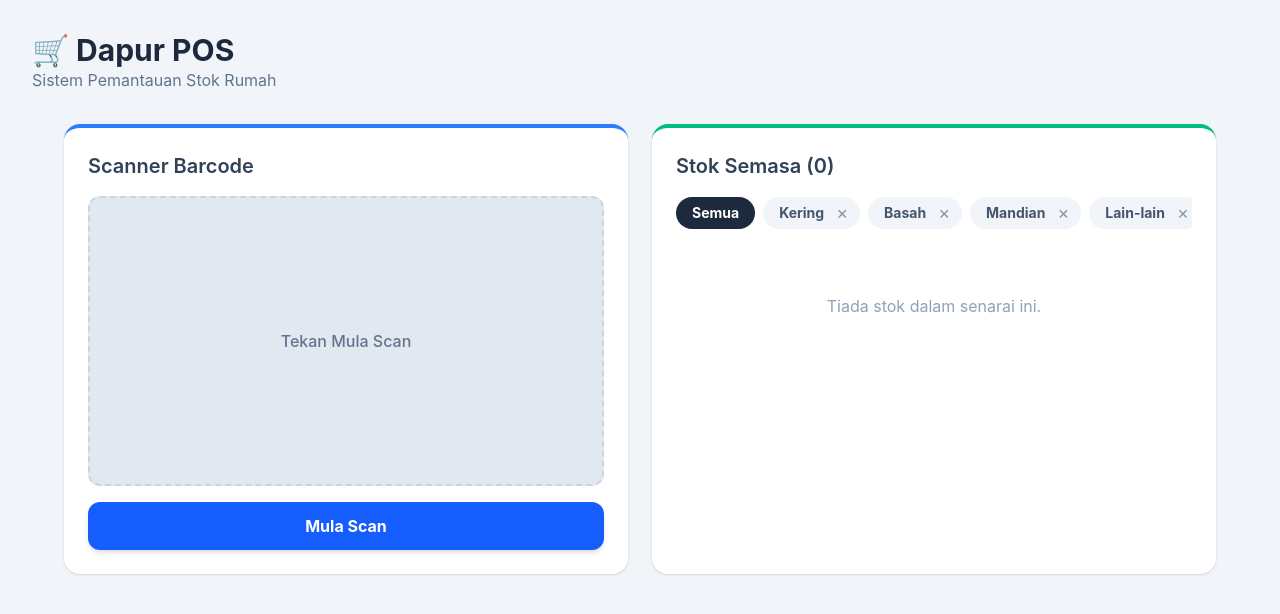
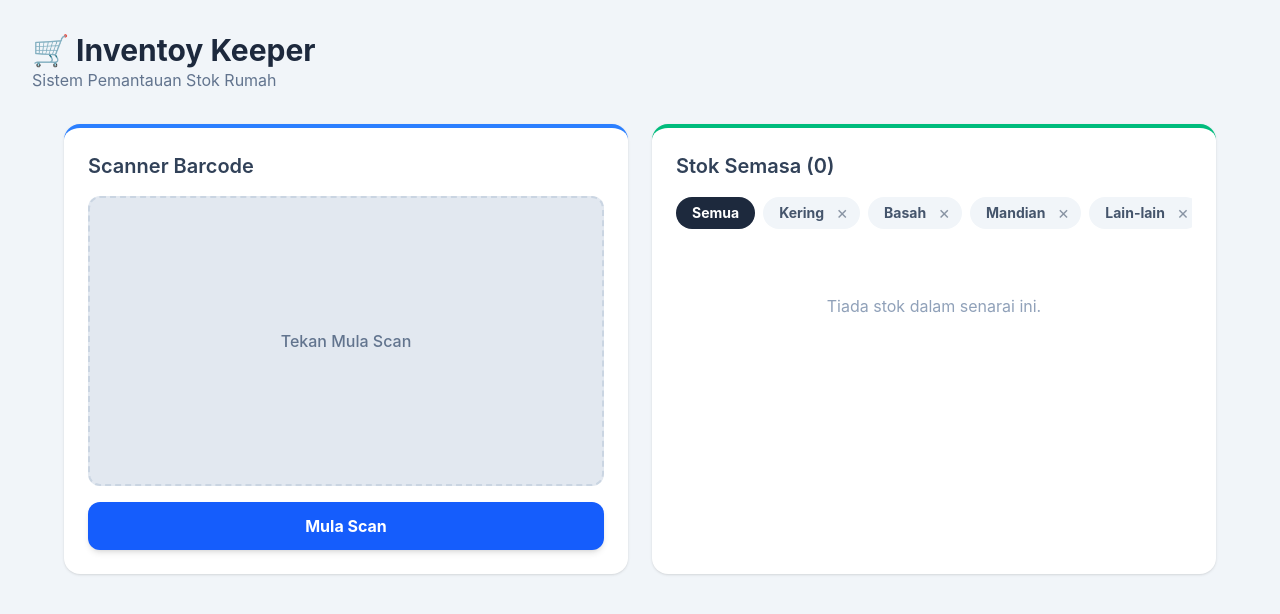
Before and after one commit to otterqun/inventory-management, a Vue app: page / in a window 1280 px wide. Shown: the top 614 px of the page. Built offline with nearby package versions, Linux system fonts and the light colour scheme.

Commit message:
change title

```diff
--- a/src/App.vue
+++ b/src/App.vue
@@ -264,7 +264,7 @@ const getCategoryColor = (cat) => {
     </div>
 
     <header class="mb-8 text-center md:text-left">
-      <h1 class="text-3xl font-bold text-slate-800">🛒 Dapur POS</h1>
+      <h1 class="text-3xl font-bold text-slate-800">🛒 Inventoy Keeper</h1>
       <p class="text-slate-500">Sistem Pemantauan Stok Rumah</p>
     </header>
 
```
